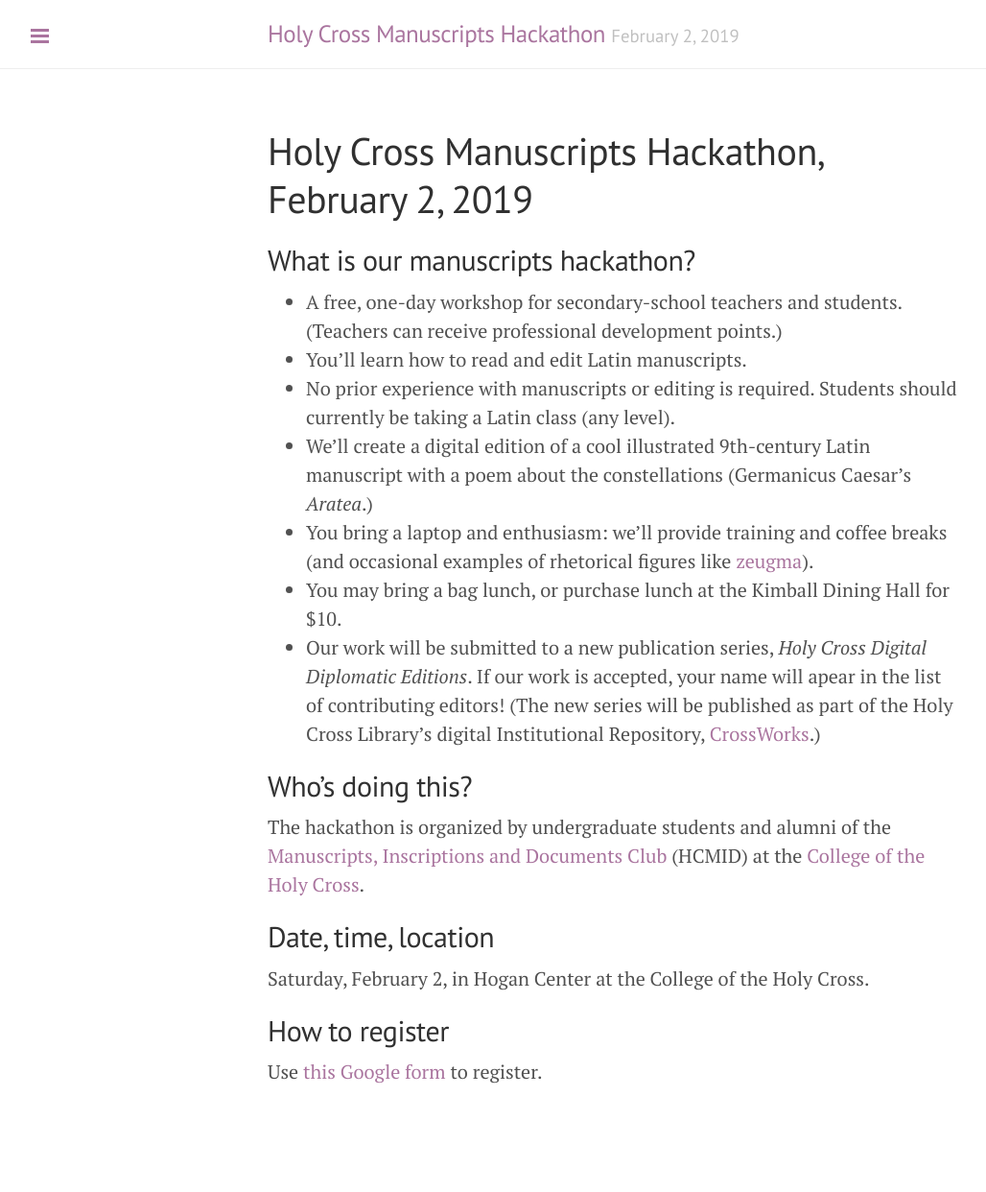
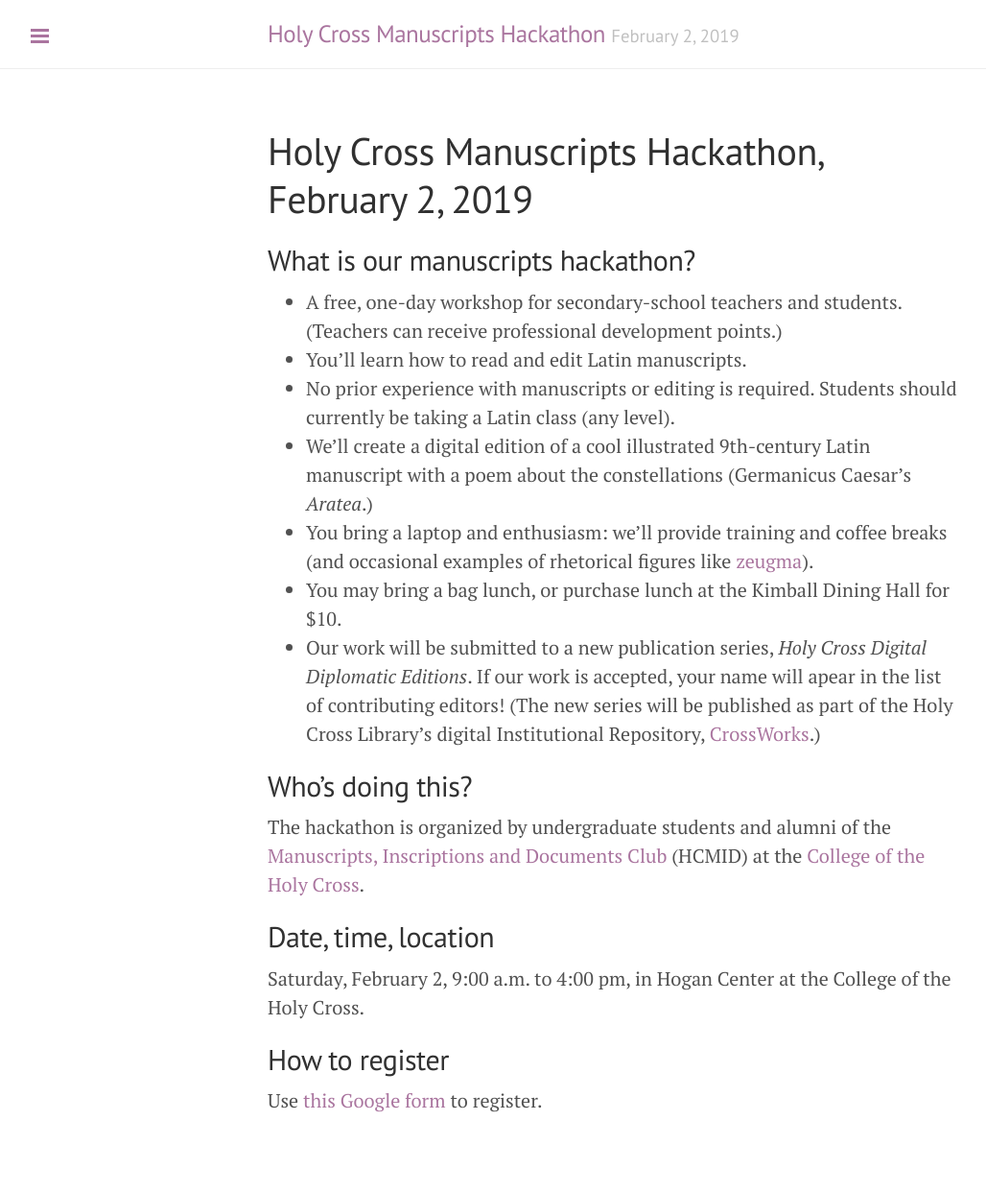
Before and after one commit to HCMID/ms-hackathon-2019, a Jekyll site: the page built from docs/index.md, in a window 1280 px wide. Shown: the whole page at 96% size, without its empty margins (1-1029 px from the left). Built offline with Jekyll 4.4.1, drawn with Linux system fonts in a browser that asks for light colours; before the commit the page ends 1212 px from its top, so only the background shows below that.

Commit message:
Add times

```diff
--- a/docs/index.md
+++ b/docs/index.md
@@ -21,7 +21,7 @@ The hackathon is organized by undergraduate students and alumni of the [Manuscri
 
 ## Date, time, location
 
-Saturday, February 2, in Hogan Center at the College of the Holy Cross.
+Saturday, February 2, 9:00 a.m. to 4:00 pm, in Hogan Center at the College of the Holy Cross.
 
 
 ## How to register
```
